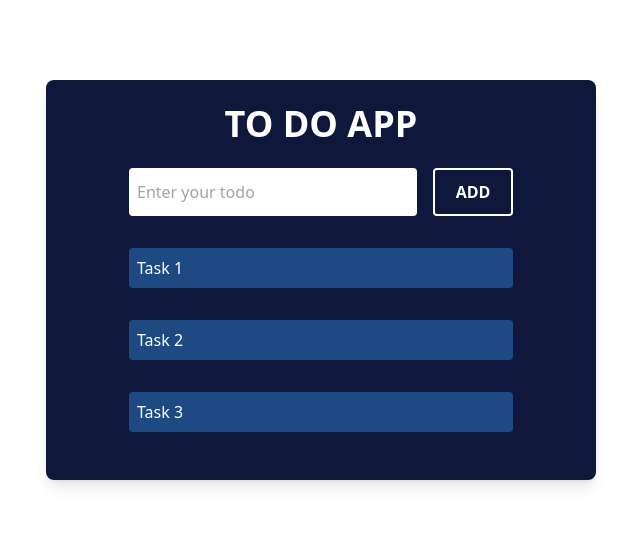
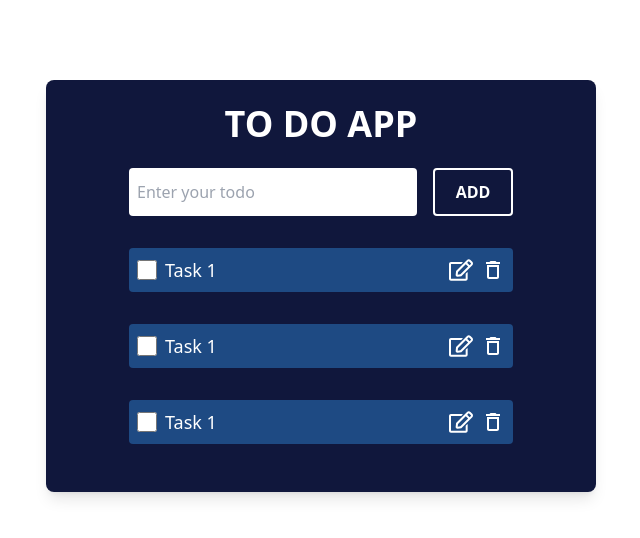
Before and after one commit to Viswajith2003/To_do_List, a React (Create React App) app: page / in a window 1280 px wide. Shown: the top 538 px of the page, without its empty margins (319-959 px from the left). Built offline with nearby package versions, Linux system fonts and the light colour scheme.

Commit message:
icons are added

```diff
--- a/package.json
+++ b/package.json
@@ -8,6 +8,7 @@
     "@testing-library/user-event": "^13.5.0",
     "react": "^18.2.0",
     "react-dom": "^18.2.0",
+    "react-icons": "^5.0.1",
     "react-scripts": "5.0.1",
     "web-vitals": "^2.1.4"
   },
--- a/src/UI/todo.jsx
+++ b/src/UI/todo.jsx
@@ -1,4 +1,6 @@
 import React from "react";
+import { MdDeleteOutline } from "react-icons/md";
+import { FaRegEdit } from "react-icons/fa";
 
 export default function Todo() {
   return (
@@ -23,14 +25,35 @@ export default function Todo() {
         </form>
         <div className="flex justify-center items-center mb-12">
           <ul>
-            <li className="bg-[#1e4a83] w-96 mt-8 text-left p-2 rounded ">
-              Task 1
+            <li className="bg-[#1e4a83] w-96 mt-8 text-left p-2 rounded flex justify-between">
+              <div className="flex gap-2">
+                <input type="checkbox" className="w-5" />
+                <p className="text-lg">Task 1</p>
+              </div>
+              <div className="flex gap-2 items-center">
+                <FaRegEdit className="w-6 h-6" />
+                <MdDeleteOutline className="w-6 h-6" />
+              </div>
             </li>
-            <li className="bg-[#1e4a83] w-96 mt-8 text-left p-2 rounded">
-              Task 2
+            <li className="bg-[#1e4a83] w-96 mt-8 text-left p-2 rounded flex justify-between">
+              <div className="flex gap-2">
+                <input type="checkbox" className="w-5" />
+                <p className="text-lg">Task 1</p>
+              </div>
+              <div className="flex gap-2 items-center">
+                <FaRegEdit className="w-6 h-6" />
+                <MdDeleteOutline className="w-6 h-6" />
+              </div>
             </li>
-            <li className="bg-[#1e4a83] w-96 mt-8 text-left p-2 rounded ">
-              Task 3
+            <li className="bg-[#1e4a83] w-96 mt-8 text-left p-2 rounded flex justify-between">
+              <div className="flex gap-2">
+                <input type="checkbox" className="w-5" />
+                <p className="text-lg">Task 1</p>
+              </div>
+              <div className="flex gap-2 items-center">
+                <FaRegEdit className="w-6 h-6" />
+                <MdDeleteOutline className="w-6 h-6" />
+              </div>
             </li>
           </ul>
         </div>
```
Also changed, not shown: 1 other file (tests, documents, lock files or other folders).
